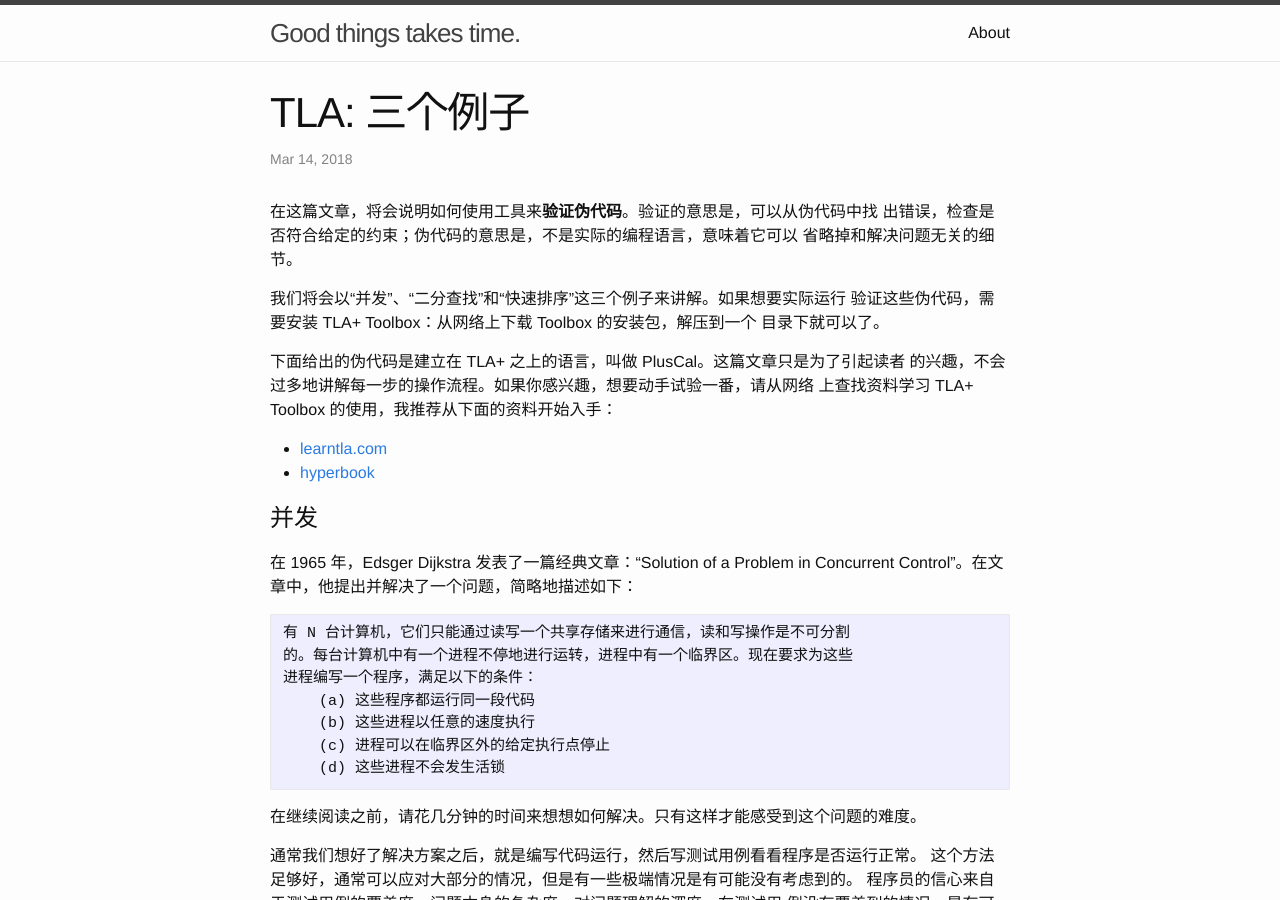
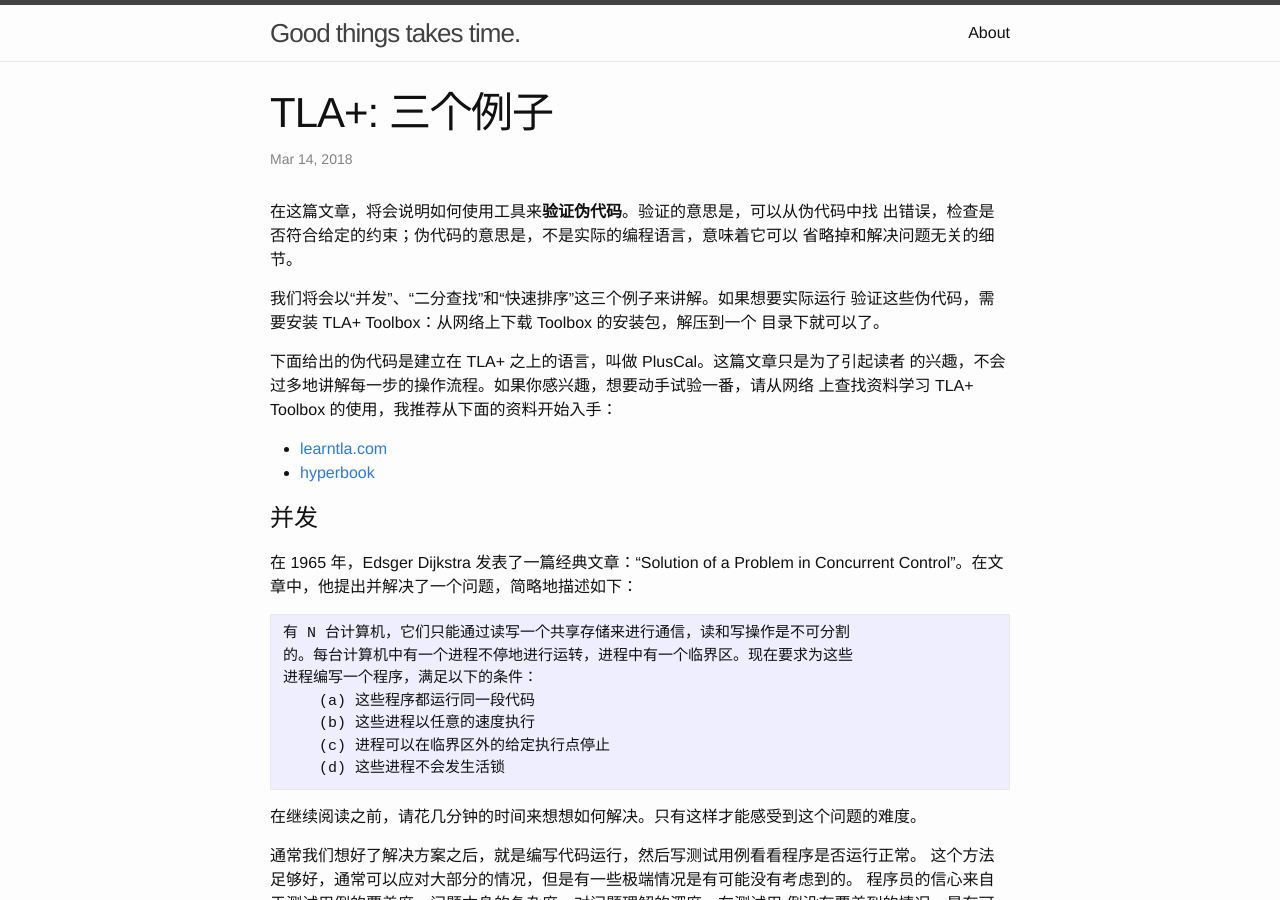
Before and after one commit to mofaph/mofaph.github.io, a Jekyll site: the page built from _posts/2018-03-14-pluscal-examples.md, in a window 1280 px wide and 900 px high. Built offline with Jekyll 4.4.1, drawn with Linux system fonts in a browser that asks for light colours; Markdown is read by kramdown in place of the engine named in the settings.

```diff
--- a/_posts/2018-03-14-pluscal-examples.md
+++ b/_posts/2018-03-14-pluscal-examples.md
@@ -1,6 +1,6 @@
 ---
 layout: post
-title: 'TLA: 三个例子'
+title: 'TLA+: 三个例子'
 ---
 
 在这篇文章，将会说明如何使用工具来**验证伪代码**。验证的意思是，可以从伪代码中找
```
